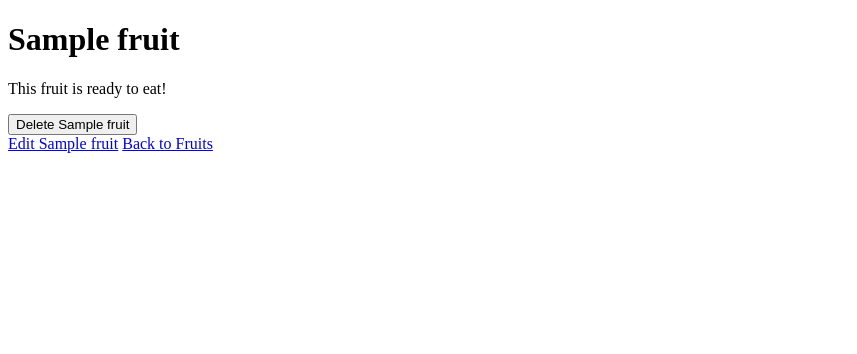
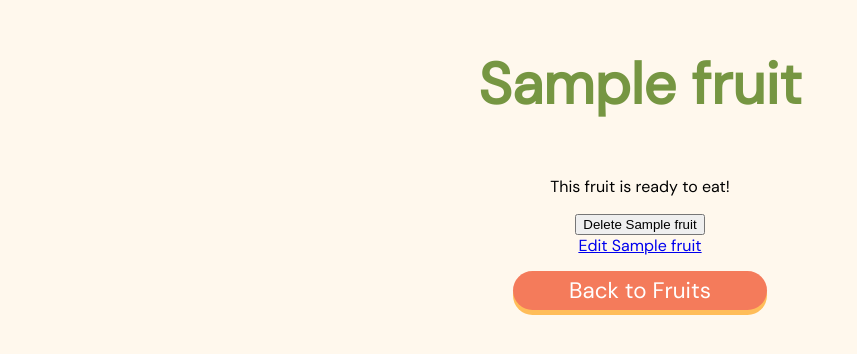
Before and after one commit to Abood-1412/men-stack-crud-app-fruits, a Node server app: page /fruits/600000000000000000000001 in a window 1280 px wide. Shown: the top 354 px of the page, without its empty margins (0-857 px from the left). Run offline with Node 20, Linux system fonts and the light colour scheme; tables that the repository leaves empty hold one stand-in row (values such as "Sample post"); some libraries are stand-ins or nearby versions.

Commit message:
Final Work

```diff
--- /dev/null
+++ b/public/stylesheets/style.css
@@ -0,0 +1,54 @@
+ @import url("https://fonts.googleapis.com/css2?family=DM+Sans:opsz@9..40&display=swap");
+ body {
+   background: #fff8ed;
+   font-family: "DM Sans", sans-serif;
+   display: flex;
+   flex-direction: column;
+   align-items: center;
+   justify-content: center;
+   max-width: 100vw;
+ }
+
+ h1 {
+   color: #769642;
+   font-size: 3.6em;
+ }
+
+ footer {
+   font-size: 0.7em;
+   position: fixed;
+   left: 0;
+   bottom: 0;
+   width: 100%;
+   text-align: center;
+   padding: 10px;
+ }
+
+ .fruit-pic1 {
+   height: 30%;
+ }
+ .fruits-index-link {
+   text-decoration: none;
+ }
+
+ .index-link-text {
+   background-color: #f47b5b;
+   color: white;
+   font-size: 1.4em;
+   width: 10em;
+   padding: 5px 15px;
+   margin: 15px;
+   border-radius: 25px;
+   text-align: center;
+   box-shadow: 0 5px #ffbd59;
+ }
+
+ .index-link-text:hover {
+   background-color: #ffbd59;
+   box-shadow: 0 5px #f47b5b;
+ }
+
+ .index-link-text:active {
+   background-color: #f47b5b;
+   box-shadow: 0 2.5px #ffbd59;
+ }
--- a/server.js
+++ b/server.js
@@ -5,6 +5,7 @@ dotenv.config();
 const express = require('express');
 const methodOverride = require("method-override");
 const morgan = require('morgan');
+const path = require("path"); // for styling
 const port = 3000;
 const app = express();
 const mongoose = require('mongoose');
@@ -18,7 +19,14 @@ const Fruit = require("./models/fruit.js");
 app.use(express.urlencoded({ extended: false }));
 app.use(methodOverride("_method"));
 app.use(morgan("dev"))
+// for styling the page
+// new code below this line
+ app.use(express.static(path.join(__dirname, "public")));
 
+ // new code above this line
+ app.get("/", async (req, res) => {
+   res.render("index.ejs");
+ });
 
 app.get("/", async (req, res) => {
   res.render("index.ejs");
--- a/views/fruits/index.ejs
+++ b/views/fruits/index.ejs
@@ -5,6 +5,7 @@
   <head>
     <meta charset="UTF-8" />
     <meta name="viewport" content="width=device-width, initial-scale=1.0" />
+    <link rel="stylesheet" href="/stylesheets/style.css" />
     <title>Fruits Index</title>
   </head>
   <body>
--- a/views/fruits/new.ejs
+++ b/views/fruits/new.ejs
@@ -5,6 +5,7 @@
   <head>
     <meta charset="UTF-8" />
     <meta name="viewport" content="width=device-width, initial-scale=1.0" />
+    <link rel="stylesheet" href="/stylesheets/style.css" />
     <title>Create a Fruit</title>
   </head>
   <body>
--- a/views/fruits/show.ejs
+++ b/views/fruits/show.ejs
@@ -3,6 +3,7 @@
   <head>
     <meta charset="UTF-8" />
     <meta name="viewport" content="width=device-width, initial-scale=1.0" />
+    <link rel="stylesheet" href="/stylesheets/style.css" />
     <title><%= fruit.name %></title> <!-- Dynamic title based on fruit name -->
   </head>
   <body>
@@ -19,6 +20,8 @@
   <button type="submit">Delete <%= fruit.name %></button>
 </form>
     <a href="/fruits/<%= fruit._id %>/edit">Edit <%= fruit.name %></a>
-  <a href="/fruits/">Back to Fruits</a>
+  <a class="fruits-index-link" href="/fruits">
+   <div class="index-link-text">Back to Fruits</div>
+ </a>
 </body>
 </html>
```
Also changed, not shown: views/fruits/edit.ejs (+12 -1 lines), views/index.ejs (+11 -1 lines).
